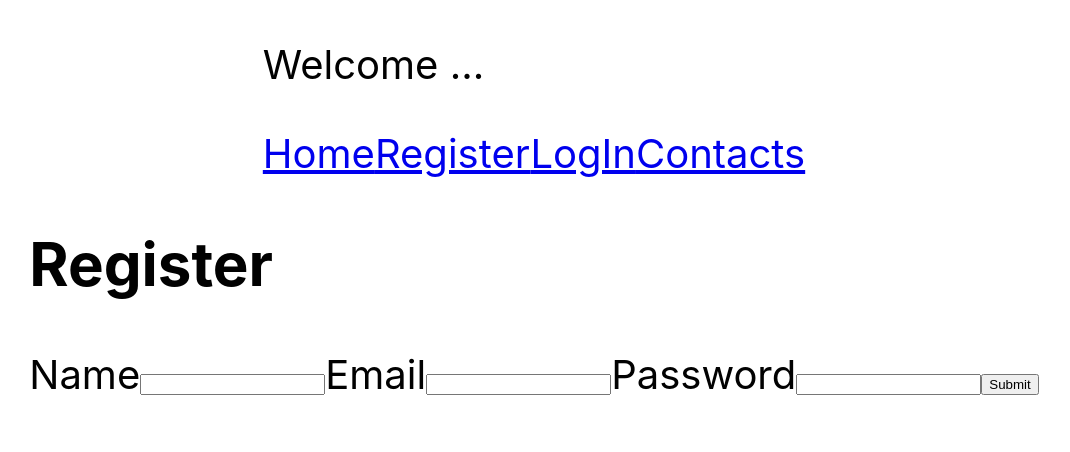
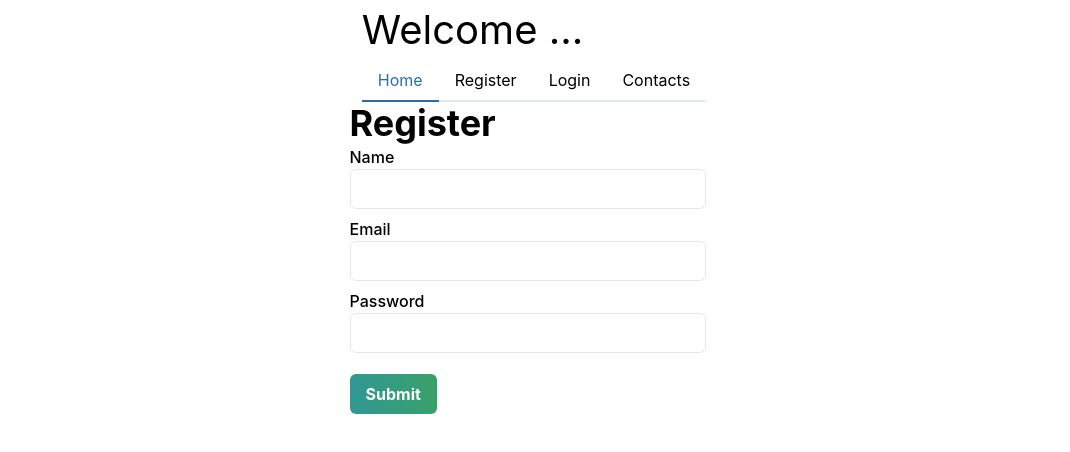
Before and after one commit to kolanuch13/goit-react-hw-08-phonebook, a React (Create React App) app: page /registered in a window 1280 px wide. Shown: the top 452 px of the page, without its empty margins (106-1176 px from the left). Built offline with nearby package versions, Linux system fonts and the light colour scheme.

Commit message:
Odd meal Styles)

```diff
--- a/package.json
+++ b/package.json
@@ -4,11 +4,16 @@
   "private": true,
   "homepage": "https://kolanuch13.github.io/goit-react-hw-08-phonebook/",
   "dependencies": {
+    "@chakra-ui/react": "^2.4.9",
+    "@chakra-ui/skip-nav": "^2.0.15",
+    "@emotion/react": "^11.10.5",
+    "@emotion/styled": "^11.10.5",
     "@reduxjs/toolkit": "^1.9.1",
     "@testing-library/jest-dom": "^5.16.3",
     "@testing-library/react": "^12.1.4",
     "@testing-library/user-event": "^13.5.0",
     "axios": "^1.2.3",
+    "framer-motion": "^8.5.2",
     "react": "^18.1.0",
     "react-dom": "^18.1.0",
     "react-hook-form": "^7.42.1",
--- a/src/components/App.jsx
+++ b/src/components/App.jsx
@@ -5,6 +5,7 @@ import LoginView from './views/LoginView';
 import ContactsView from './views/ContactsView';
 import {getUsername} from '../redux/auth/auth-selectors'
 import { useSelector } from 'react-redux';
+import { Tabs, TabList, Tab } from '@chakra-ui/react';
 
 const App = () => {
   const user = useSelector(getUsername);
@@ -20,16 +21,36 @@ const App = () => {
           }}
       >
           <header>
-        <p>Welcome {user ? user : "..."}</p>
+              <p>Welcome {user ? user : '...'}</p>
                   <nav>
-          <NavLink className="link" to="/" end>Home</NavLink>
-          <NavLink className="link" to="/registered">Register</NavLink>
-          <NavLink className="link" to="/logIn">LogIn</NavLink>
-          <NavLink className="link" to="/contacts">Contacts</NavLink>
+                    <Tabs spacing="25px">
+                          <TabList>
+                            <Tab>
+                              <NavLink className="link" to="/" end>
+                                  Home
+                              </NavLink>
+                            </Tab>
+                            <Tab>
+                              <NavLink className="link" to="/registered">
+                                  Register
+                              </NavLink>
+                            </Tab>
+                            <Tab>
+                              <NavLink className="link" to="/logIn">
+                                  Login
+                              </NavLink>
+                            </Tab>
+                            <Tab>
+                              <NavLink className="link" to="/contacts">
+                                  Contacts
+                              </NavLink>
+                            </Tab>
+                          </TabList>
+                    </Tabs>
                   </nav>
           </header>
           <Routes>
-        <Route exact path="/" element={<HomeView/>} />
+              <Route exact path="/" element={<HomeView />} />
               <Route exact path="/registered" element={<RegisterView />} />
               <Route exact path="/login" element={<LoginView />} />
               <Route exact path="/contacts" element={<ContactsView />} />
--- a/src/components/ContactForm/ContactForm.jsx
+++ b/src/components/ContactForm/ContactForm.jsx
@@ -1,7 +1,14 @@
 import { useDispatch, useSelector } from 'react-redux';
 import { addContact } from 'redux/contacts/operations';
 import { getContacts } from 'redux/contacts/selectors';
-import css from './ContactForm.module.css';
+import {
+    Input,
+    Button,
+    Heading,
+    FormControl,
+    FormLabel,
+} from '@chakra-ui/react';
+
 
 const ContactForm =  () => {
     const dispatch = useDispatch();
@@ -13,7 +20,6 @@ const ContactForm =  () => {
         const require = contacts.filter(contact => contact.name.toLowerCase() === form.elements.name.value);
 
         if (require.length === 0) {
-            console.log(form.elements.number.value)
             dispatch(
               addContact({
                 name: form.elements.name.value,
@@ -27,40 +33,42 @@ const ContactForm =  () => {
             }
             return (
                 <div>
-                <form
-                  action=""
-                  onSubmit={handleSubmit}
-                  className={css.contactForm}
-                  id="myform"
-                >
-                  <label className={css.contactLabel}>
+                    <FormControl action="" onSubmit={handleSubmit} id="myform">
+                        <FormLabel>
                             Name
-                    <input
-                      className={css.contactInput}
+                            <Input
                                 type="text"
                                 name="name"
                                 pattern="^[a-zA-Z]+\s[a-zA-Z]+$"
                                 placeholder="Clarck Kent"
                                 required
                             />
-                  </label>
-                  <div className={css.errorMessage}></div>
-                  <label className={css.contactLabel}>
+                        </FormLabel>
+                        <FormLabel>
                             Number
-                    <input
-                      className={css.contactInput}
+                            <Input
                                 type="text"
                                 name="number"
                                 pattern="^(?:\+38)?(0\d{9})$"
                                 placeholder="+380111111111"
                                 required
                             />
-                  </label>
-                  <div className={css.errorMessage}></div>
-                  <button type="submit" className={css.contactButton}>
+                        </FormLabel>
+                        <Button
+                            type="submit"
+                            as="button"
+                            p={4}
+                            color="white"
+                            fontWeight="bold"
+                            borderRadius="md"
+                            bgGradient="linear(to-r, teal.500, green.500)"
+                            _hover={{
+                                bgGradient: 'linear(to-r, red.500, yellow.500)',
+                            }}
+                        >
                             Add contact
-                  </button>
-                </form>
+                        </Button>
+                    </FormControl>
                 </div>
             );
 }
--- a/src/components/ContactForm/ContactForm.module.css
+++ /dev/null
@@ -1,41 +0,0 @@
-.contactForm {
-    display: flex;
-    flex-direction: column;
-    gap: 20px;
-
-    width: 600px;
-    padding: 15px;
-
-    border: 5px solid #1C6EA4;
-    border-radius: 15px;
-}
-
-.contactLabel {
-    display: flex;
-    flex-direction: column;
-    gap: 5px;
-}
-
-.contactInput {
-    height: 30px;
-    padding: 5px;
-    border: 2px solid #1C6EA4;
-    border-radius: 10px;
-    outline: aqua;
-}
-
-.contactButton {
-    height: 30px;
-    border: 2px solid #1C6EA4;
-    border-radius: 10px;
-}
-
-.errorMessage {
-    font-size: 15px;
-    color: red;
-}
-
-.errorMessage > p {
-    margin: 0px;
-
-}
--- a/src/components/ContactList/ContactList.jsx
+++ b/src/components/ContactList/ContactList.jsx
@@ -2,6 +2,10 @@ import css from './ContactList.module.css';
 import {getContacts, getFilter} from "redux/contacts/selectors";
 import { deleteContact } from 'redux/contacts/operations';
 import { useDispatch, useSelector } from "react-redux";
+import {
+    Button,
+} from '@chakra-ui/react';
+
 
 
 const ContactList = () => {
@@ -20,16 +24,16 @@ const ContactList = () => {
           let markup = (
             <li key={contact.id} className={css.contactItem}>
               <span>
-                {contact.name}: {contact.number}
+                {contact.name}: <a type='tel'>{contact.number}</a>
               </span>
-              <button
+              <Button
                 type="button"
                 onClick={handleDelete}
                 id={contact.id}
                 className={css.contactButton}
               >
                 Delete
-              </button>
+              </Button>
             </li>
           );
           return markup;
--- a/src/components/Filter/Filter.jsx
+++ b/src/components/Filter/Filter.jsx
@@ -3,7 +3,11 @@ import React from "react";
 import { useSelector, useDispatch } from "react-redux";
 import { getFilter } from "redux/contacts/selectors";
 import { setFilter } from "redux/contacts/contactSlice"
-import css from './Filter.module.css';
+import {
+    Input,
+    Heading,
+} from '@chakra-ui/react';
+
 
 
 const Filter = () => {
@@ -15,13 +19,12 @@ const Filter = () => {
   }
 
   return (
-    <div className={css.filterWrapper}>
-      <span>Search by Name</span>
-      <input
+    <div>
+      <Heading>Search by Name</Heading>
+      <Input
         type="text"
         value={filter}
         onChange={handleChange}
-        className={css.filterInput}
       />
     </div>
   );
--- a/src/components/views/HomeView.jsx
+++ b/src/components/views/HomeView.jsx
@@ -2,6 +2,8 @@ import { getUsername } from '../../redux/auth/auth-selectors';
 import { useSelector } from 'react-redux';
 import { useDispatch } from 'react-redux';
 import { logOut } from '../../redux/auth/auth-operations';
+import { Button } from '@chakra-ui/react';
+
 
 const HomeView = () => {
     const user = useSelector(getUsername);
@@ -11,10 +13,10 @@ const HomeView = () => {
             <h1>Wassup🐶</h1>
             <div>
                 <p>{user}</p>
-                <button
+                <Button
                     type='button'
                     onClick={() => {dispatch(logOut())}}
-                >Logout</button>
+                >Logout</Button>
             </div>
         </section>
     );
--- a/src/components/views/LoginView.jsx
+++ b/src/components/views/LoginView.jsx
@@ -1,6 +1,14 @@
 import { useState } from "react";
 import { useDispatch } from "react-redux";
 import { logIn } from '../../redux/auth/auth-operations';
+import {
+    Input,
+    Button,
+    Heading,
+    FormControl,
+    FormLabel,
+} from '@chakra-ui/react';
+
 
 const LoginView = () => {
     const dispatch = useDispatch();
@@ -27,28 +35,41 @@ const LoginView = () => {
 
     return (
         <section>
-            <h1>Log in</h1>
-            <form onSubmit={handleSubmit}>
-                <label>
+            <Heading>Log in</Heading>
+            <FormControl onSubmit={handleSubmit}>
+                <FormLabel>
                     Email
-                    <input
+                    <Input
                         type="email"
                         name="email"
                         value={email}
                         onChange={handleChange}
                     />
-                </label>
-                <label htmlFor="">
+                </FormLabel>
+                <FormLabel>
                     Password
-                    <input
+                    <Input
                         type="password"
                         name="password"
                         value={password}
                         onChange={handleChange}
                     />
-                </label>
-                <button type="submit">Підтверджую</button>
-            </form>
+                </FormLabel>
+                <Button
+                    type="submit"
+                    as="button"
+                    p={4}
+                    color="white"
+                    fontWeight="bold"
+                    borderRadius="md"
+                    bgGradient="linear(to-r, teal.500, green.500)"
+                    _hover={{
+                        bgGradient: 'linear(to-r, red.500, yellow.500)',
+                    }}
+                >
+                    Підтверджую
+                </Button>
+            </FormControl>
         </section>
     );
 }
--- a/src/components/views/RegisterView.jsx
+++ b/src/components/views/RegisterView.jsx
@@ -1,6 +1,7 @@
 import { useState } from 'react';
 import { useDispatch } from 'react-redux';
 import { register } from "../../redux/auth/auth-operations"
+import { Input, Button, Heading, FormControl, FormLabel } from '@chakra-ui/react';
 
 const RegisterView = () => {
     const dispatch = useDispatch()
@@ -32,38 +33,51 @@ const RegisterView = () => {
 
     return (
         <section>
-            <h1>Register</h1>
-            <form onSubmit={handleSubmit}>
-                <label>
+            <Heading>Register</Heading>
+            <FormControl onSubmit={handleSubmit}>
+                <FormLabel>
                     Name
-                    <input
+                    <Input
                         type="name"
                         name="name"
                         value={name}
                         onChange={handleChange}
                     />
-                </label>
-                <label onSubmit={handleSubmit}>
+                </FormLabel>
+                <FormLabel>
                     Email
-                    <input
+                    <Input
                         type="email"
                         name="email"
                         value={email}
                         onChange={handleChange}
                     />
-                </label>
-                <label htmlFor="">
+                </FormLabel>
+                <FormLabel>
                     Password
-                    <input
+                    <Input
                         type="password"
                         name="password"
                         value={password}
                         onChange={handleChange}
                         pattern="^[0-9][a-z][A-Z][0-9]{8}$"
                     />
-                </label>
-                <button type="submit">Submit</button>
-            </form>
+                </FormLabel>
+                <Button
+                    type="submit"
+                    as="button"
+                    p={4}
+                    color="white"
+                    fontWeight="bold"
+                    borderRadius="md"
+                    bgGradient="linear(to-r, teal.500, green.500)"
+                    _hover={{
+                        bgGradient: 'linear(to-r, red.500, yellow.500)',
+                    }}
+                >
+                    Submit
+                </Button>
+            </FormControl>
         </section>
     );
 };
--- a/src/index.js
+++ b/src/index.js
@@ -5,10 +5,12 @@ import { Provider } from 'react-redux';
 import { store, persistor } from './redux/store';
 import { BrowserRouter } from 'react-router-dom';
 import { PersistGate } from 'redux-persist/integration/react';
+import { ChakraProvider } from '@chakra-ui/react'
 import './index.css';
 
 ReactDOM.createRoot(document.getElementById('root')).render(
   <React.StrictMode>
+    <ChakraProvider>
       <Provider store={store}>
         <PersistGate loading={null} persistor={persistor}>
           <BrowserRouter>
@@ -16,5 +18,6 @@ ReactDOM.createRoot(document.getElementById('root')).render(
           </BrowserRouter>
         </PersistGate>
       </Provider>
+    </ChakraProvider>
   </React.StrictMode>
 );
```
Also changed, not shown: 1 other file (tests, documents, lock files or other folders). Lines whose indentation alone changed are shown as unchanged.
